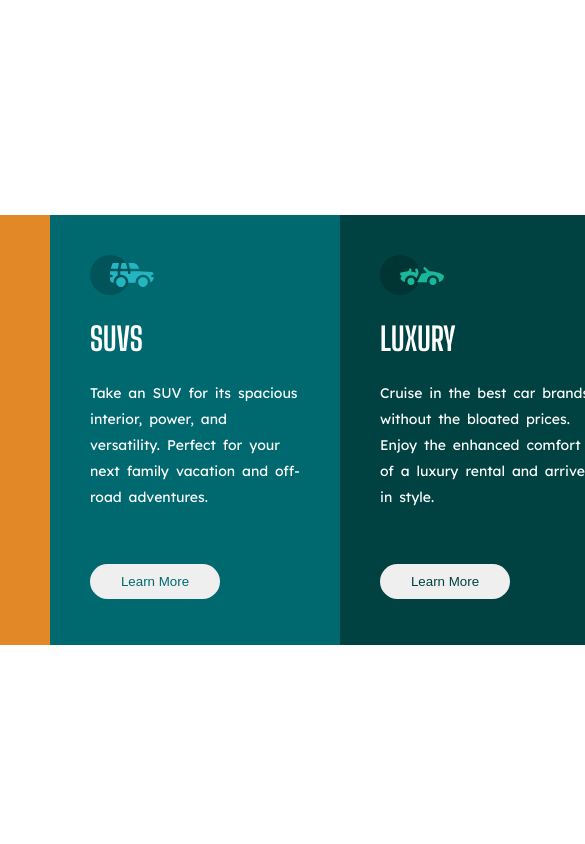
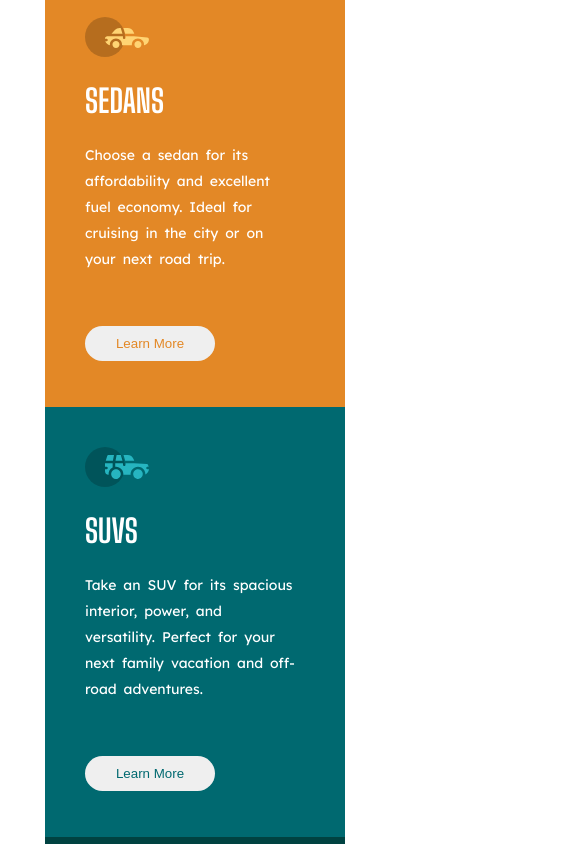
Before and after one commit to Kaewrajit/3-column-preview-card-component, a plain HTML site: page index.html in a window 390 px wide. Shown: the top 844 px of the page, 585 px wide, since content can reach past the window. Drawn offline with Linux system fonts and the light colour scheme.

Commit message:
feat:add responsive web

```diff
--- a/style.css
+++ b/style.css
@@ -16,7 +16,6 @@ p {
 }
 .bigbox {
   height: 100%;
-  border-radius: 10px;
   display: flex;
   flex-direction: row;
   justify-content: center;
@@ -62,3 +61,23 @@ button {
   margin: 40px;
   margin-left: 0;
 }
+@media only screen and (max-width: 500px) {
+  .bigbox {
+    margin-top: 200px;
+    margin-bottom: 200px;
+    display: flex;
+    flex-direction: column;
+    justify-content: center;
+    align-items: center;
+  }
+  .box1 {
+    border-bottom-left-radius: 0px;
+    border-top-left-radius: 10px;
+    border-top-right-radius: 10px;
+  }
+  .box3 {
+    border-top-right-radius: 0px;
+    border-bottom-left-radius: 10px;
+    border-bottom-right-radius: 10px;
+  }
+}
```
